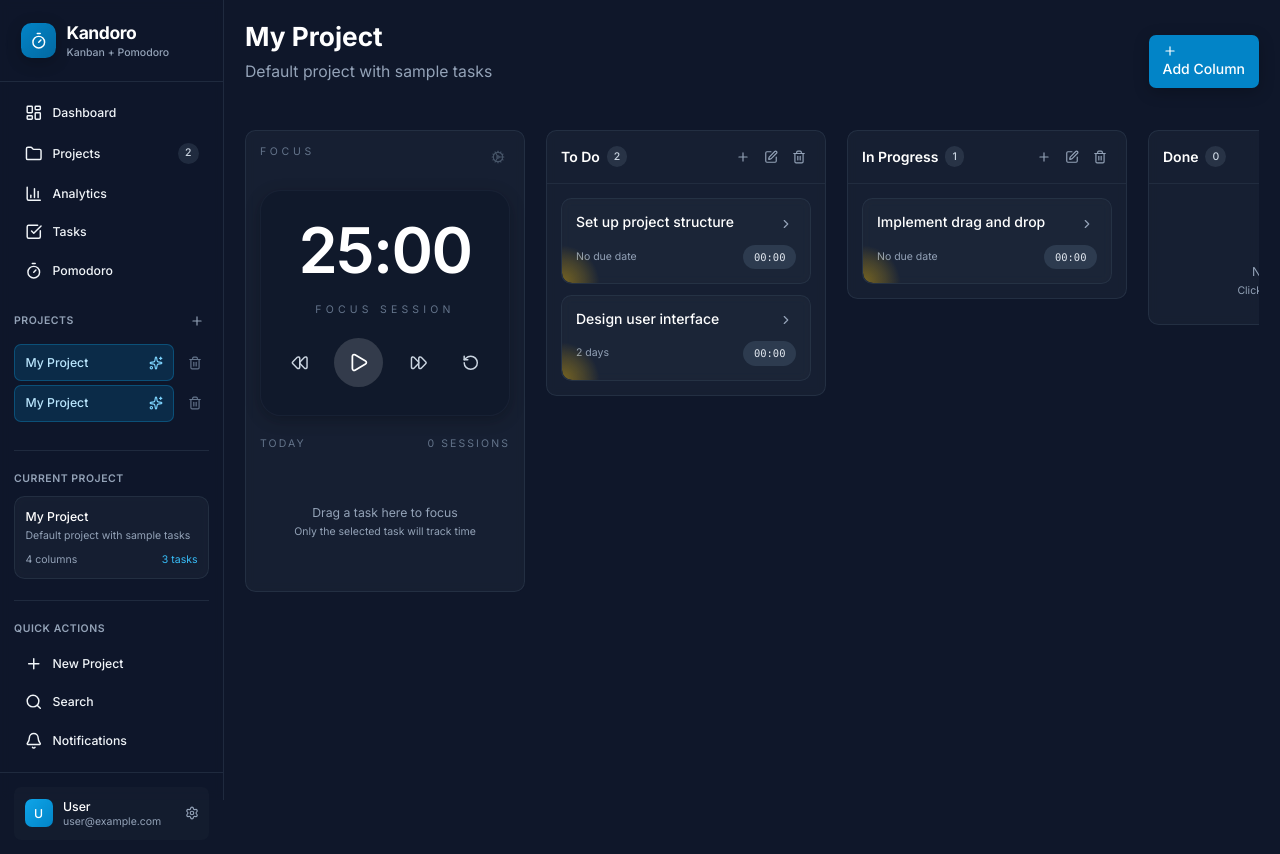
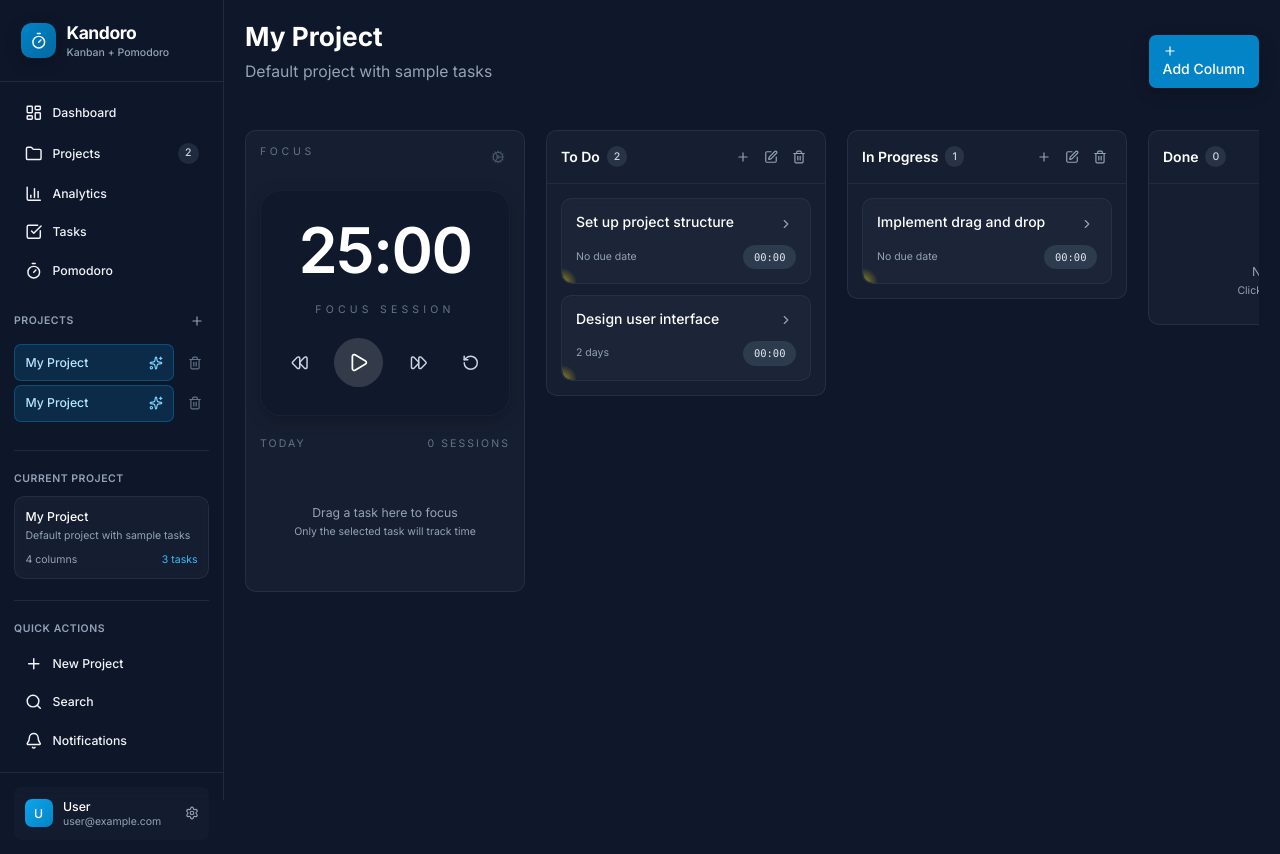
Before and after one commit to lellyresa/kandorov3, a React app in the folder my-web-app/: page / in a window 1280 px wide. Built offline with nearby package versions, Linux system fonts and the light colour scheme; the HTML template or start-up script is replaced by a standard one.

Commit message:
tweak: reduce priority corner size by 50%, soften gradient, +25% brightness
- Corner sweep size: w-12 h-12 -> w-6 h-6
- Gradient falloff tightened (40%/60%) with reduced outer opacity
- Increased inner intensity and overall brightness for clarity

```diff
--- a/my-web-app/src/components/TaskCard.jsx
+++ b/my-web-app/src/components/TaskCard.jsx
@@ -140,11 +140,12 @@ export default function TaskCard({
     >
       {/* Priority Corner Sweep (CSS radial gradient) */}
       <div
-        className="absolute bottom-0 left-0 w-12 h-12 rounded-bl-xl pointer-events-none"
+        className="absolute bottom-0 left-0 w-6 h-6 rounded-bl-xl pointer-events-none"
         aria-hidden="true"
         style={{
-          background: `radial-gradient(120% 120% at 0% 100%, rgba(${getPriorityRgb(task.priority).r}, ${getPriorityRgb(task.priority).g}, ${getPriorityRgb(task.priority).b}, 0.45) 0%, rgba(${getPriorityRgb(task.priority).r}, ${getPriorityRgb(task.priority).g}, ${getPriorityRgb(task.priority).b}, 0.20) 45%, rgba(${getPriorityRgb(task.priority).r}, ${getPriorityRgb(task.priority).g}, ${getPriorityRgb(task.priority).b}, 0) 75%)`,
+          background: `radial-gradient(120% 120% at 0% 100%, rgba(${getPriorityRgb(task.priority).r}, ${getPriorityRgb(task.priority).g}, ${getPriorityRgb(task.priority).b}, 0.56) 0%, rgba(${getPriorityRgb(task.priority).r}, ${getPriorityRgb(task.priority).g}, ${getPriorityRgb(task.priority).b}, 0.18) 40%, rgba(${getPriorityRgb(task.priority).r}, ${getPriorityRgb(task.priority).g}, ${getPriorityRgb(task.priority).b}, 0) 60%)`,
           zIndex: 0,
+          filter: 'brightness(1.25)'
         }}
       />
       <div className="p-4">
```
